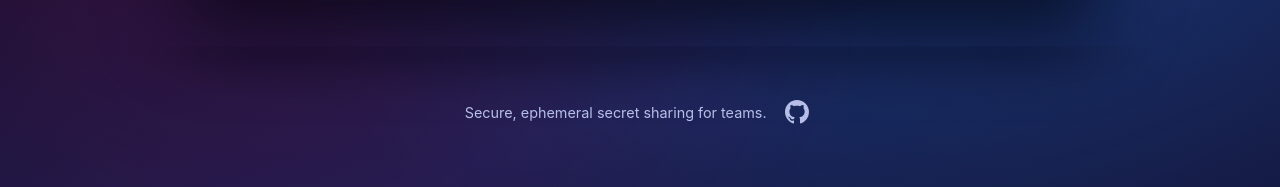
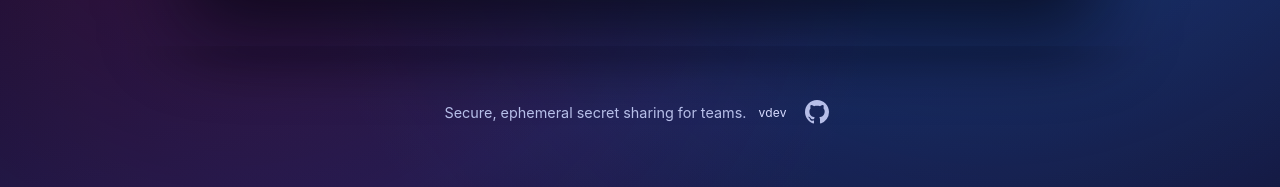
Before and after one commit to pllopis/whispers, a FastAPI app: page / in a window 1280 px wide. Shown: the part 1123-1310 px from the top of the page. Run offline with FastAPI, Linux system fonts and the light colour scheme.

Commit message:
feat: add app version to footer

```diff
--- a/app/main.py
+++ b/app/main.py
@@ -3,6 +3,7 @@ import logging
 import os
 import secrets as pysecrets
 from datetime import datetime, timedelta, timezone
+from importlib import metadata
 from typing import Optional
 
 from fastapi import FastAPI, Depends, Request, Form, HTTPException
@@ -30,6 +31,15 @@ app.add_middleware(
 )
 app.mount("/static", StaticFiles(directory=os.path.join(os.path.dirname(__file__), "static")), name="static")
 templates = Jinja2Templates(directory=os.path.join(os.path.dirname(__file__), "templates"))
+
+def _resolve_app_version() -> str:
+    try:
+        return metadata.version("whispers")
+    except metadata.PackageNotFoundError:
+        return "dev"
+
+APP_VERSION = _resolve_app_version()
+templates.env.globals["app_version"] = APP_VERSION
 
 
 log_level = getattr(logging, os.getenv("LOG_LEVEL", "INFO").upper(), logging.INFO)
--- a/app/static/styles.css
+++ b/app/static/styles.css
@@ -513,6 +513,12 @@ textarea:focus {
     margin: 0;
 }
 
+.footer-version {
+    font-size: 0.75rem;
+    color: var(--muted-strong);
+    letter-spacing: 0.02em;
+}
+
 .site-footer .github-link {
     display: inline-flex;
     align-items: center;
--- a/app/templates/base.html
+++ b/app/templates/base.html
@@ -29,6 +29,7 @@
         <footer class="site-footer">
             <div class="container footer-content">
                 <p>Secure, ephemeral secret sharing for teams.</p>
+                <span class="footer-version">v{{ app_version }}</span>
                 <a
                     class="github-link"
                     href="https://github.com/pllopis/whispers"
```
